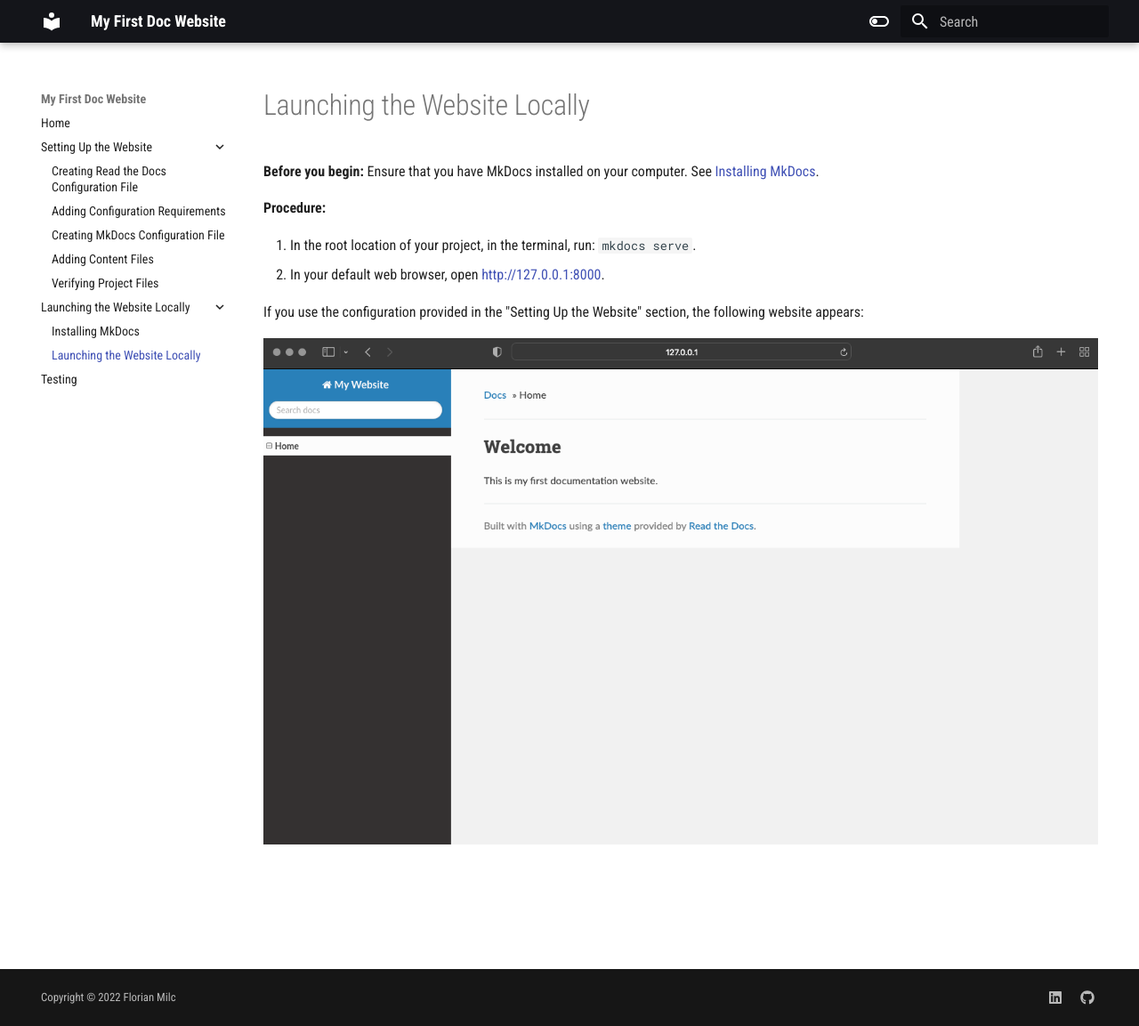
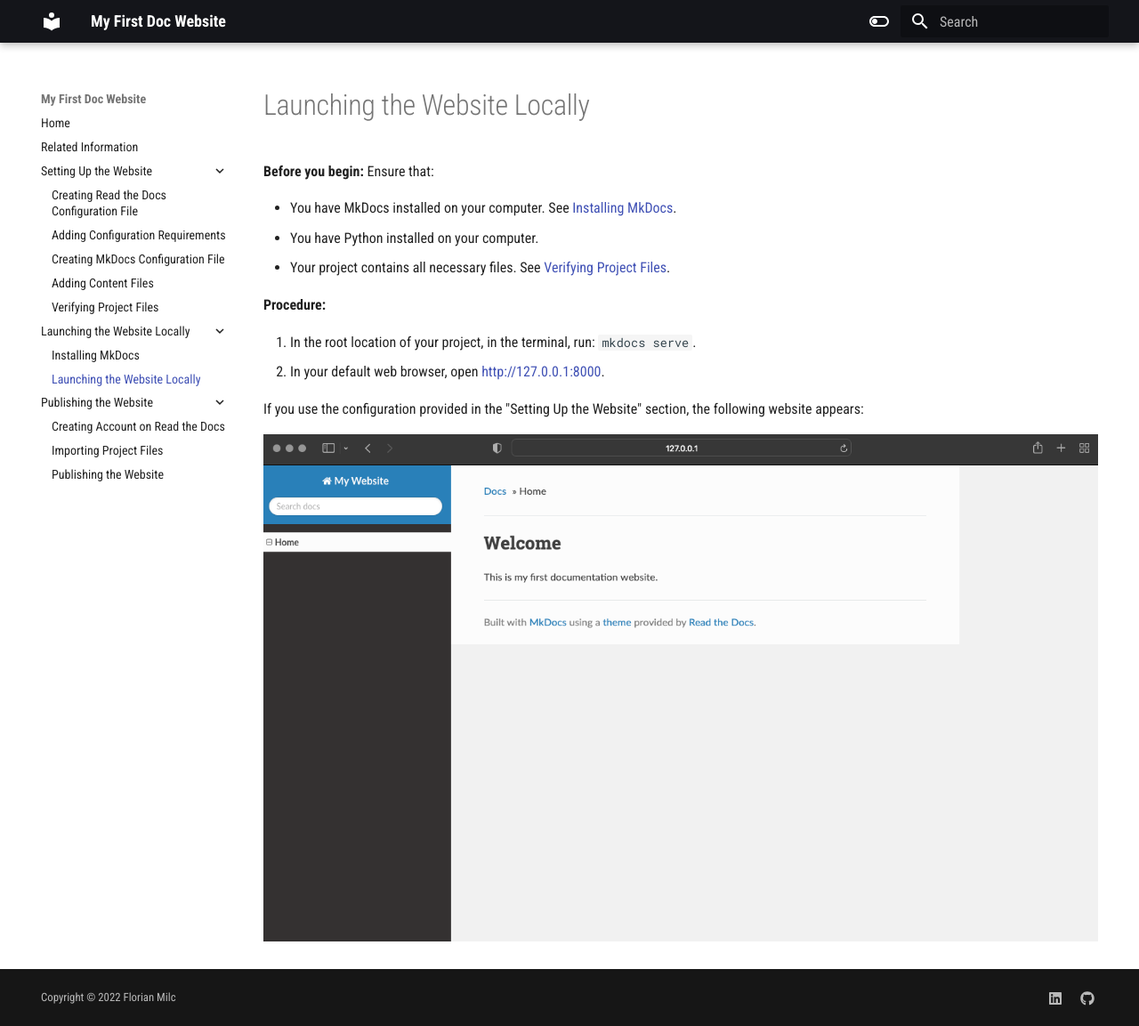
Before and after one commit to florianmilc/rtd-mkdocs, an MkDocs documentation site: the page built from docs/mkd_serve.md, in a window 1280 px wide and 1153 px high. Shown: the whole window at 89% size. Built offline with MkDocs 1.6.1 and Material for MkDocs 9.7.7, drawn with Linux system fonts in a browser that asks for light colours.

Commit message:
New chapter on publishing the website added

```diff
--- a/docs/mkd_serve.md
+++ b/docs/mkd_serve.md
@@ -1,6 +1,10 @@
 # Launching the Website Locally
 
-**Before you begin:** Ensure that you have MkDocs installed on your computer. See [Installing MkDocs](install_mkd.md).
+**Before you begin:** Ensure that:
+
+* You have MkDocs installed on your computer. See [Installing MkDocs](install_mkd.md).
+* You have Python installed on your computer.
+* Your project contains all necessary files. See [Verifying Project Files](project_files.md).
 
 **Procedure:**
 
--- a/mkdocs.yml
+++ b/mkdocs.yml
@@ -51,6 +51,7 @@ markdown_extensions:
 
 nav:
     - Home: index.md
+    - Related Information: related_info.md
     - Setting Up the Website:
       - Creating Read the Docs Configuration File: creating_rdt.md
       - Adding Configuration Requirements: adding_reqs.md
@@ -60,4 +61,7 @@ nav:
     - Launching the Website Locally:
       - Installing MkDocs: install_mkd.md
       - Launching the Website Locally: mkd_serve.md
-    - Testing: testing_markdown.md
+    - Publishing the Website:
+      - Creating Account on Read the Docs: rtd_signup.md
+      - Importing Project Files: rtd_import_project.md
+      - Publishing the Website: rtd_publish.md
```
Also changed, not shown: docs/adding_index.md (+1 -1 lines), docs/adding_reqs.md (+1 -1 lines), docs/install_mkd.md (+2 -2 lines), docs/related_info.md (added, +10 -0 lines), docs/rtd_import_project.md (added, +20 -0 lines), docs/rtd_publish.md (added, +14 -0 lines), docs/rtd_signup.md (added, +16 -0 lines), docs/img/rtd-mk-2.png (added), docs/img/rtd-mk-3.png (added), docs/img/rtd-mk-4.png (added), docs/img/rtd-mk-6.png (added).
